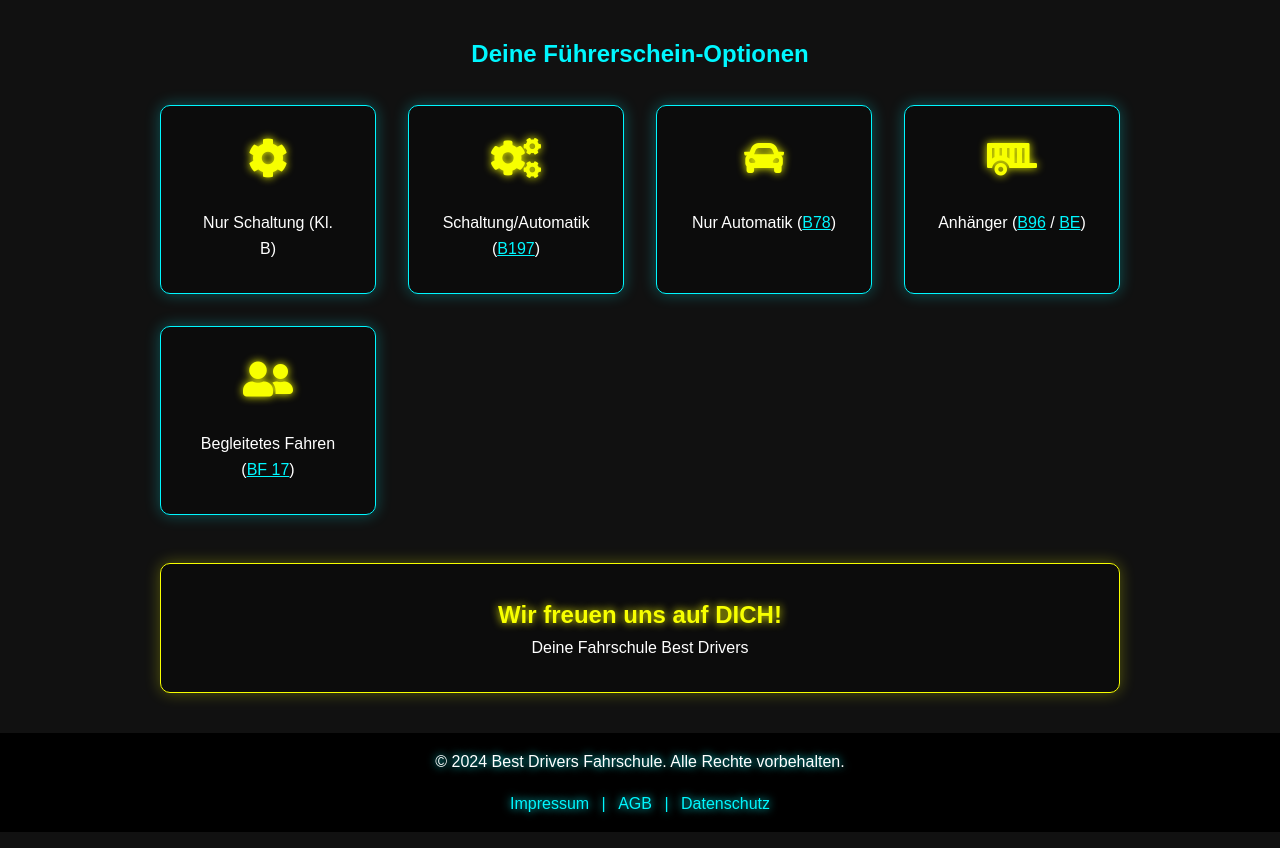
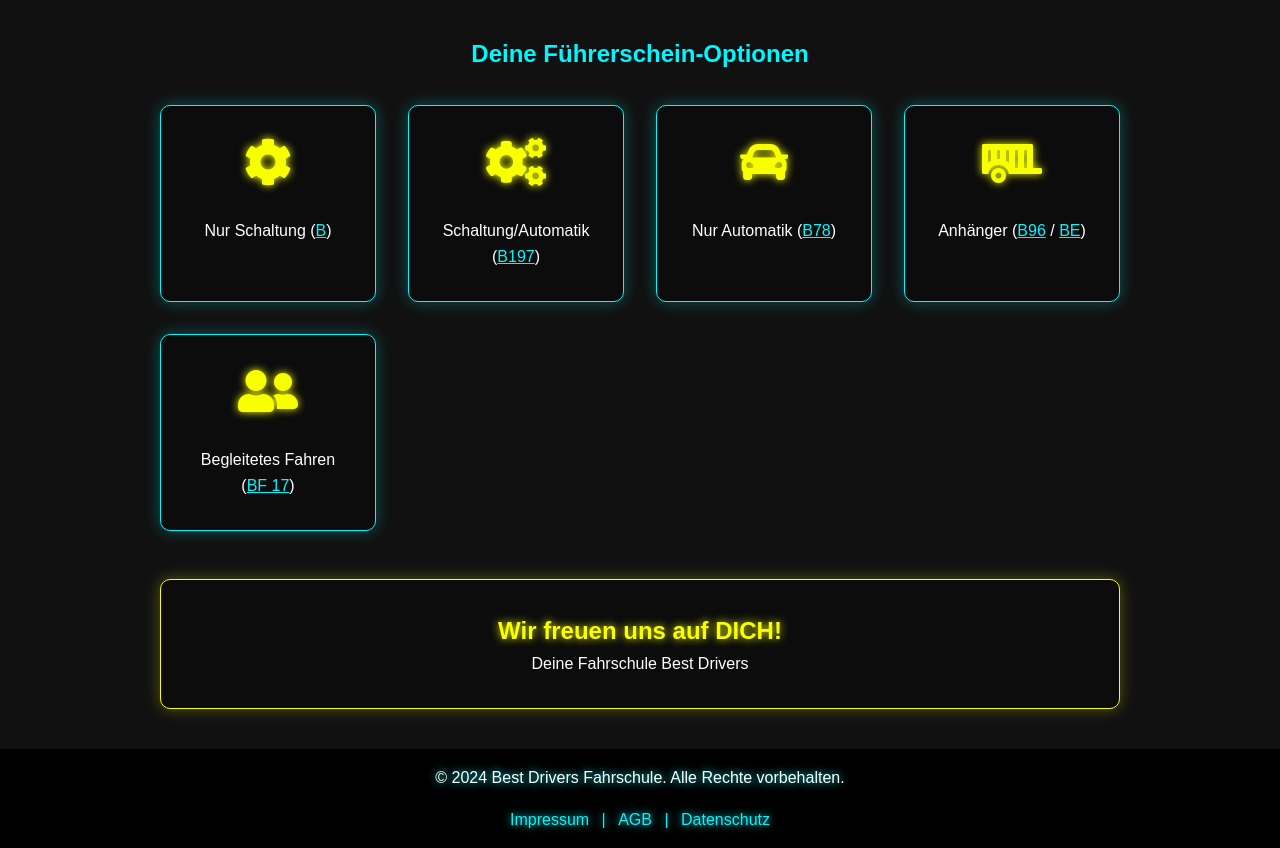
Before and after one commit to ZaraSheikhi/Fahrschule-Best-Drivers, a plain HTML site: page kurse.html in a window 1280 px wide. Shown: the part 1680-2528 px from the top of the page. Drawn offline with Linux system fonts and the light colour scheme.

Commit message:
update
update

```diff
--- a/kurse.html
+++ b/kurse.html
@@ -115,23 +115,23 @@
                 <h2>Deine Führerschein-Optionen</h2>
                 <div class="optionen-grid">
                     <div class="option">
-                        <i class="fas fa-cog"></i>
-                        <p>Nur Schaltung (Kl. B)</p>
+                        <a href="https://www.adac.de/verkehr/rund-um-den-fuehrerschein/klassen/be-fuehrerschein/" target="_blank"><i class="fas fa-cog"></i></a>
+                        <p>Nur Schaltung (<a href="https://www.adac.de/verkehr/rund-um-den-fuehrerschein/klassen/be-fuehrerschein/" target="_blank">B</a>)</p>
                     </div>
                     <div class="option">
-                        <i class="fas fa-cogs"></i>
+                        <a href="https://www.adac.de/verkehr/rund-um-den-fuehrerschein/erwerb/b197-fuehrerschein/" target="_blank"><i class="fas fa-cogs"></i></a>
                         <p>Schaltung/Automatik (<a href="https://www.adac.de/verkehr/rund-um-den-fuehrerschein/erwerb/b197-fuehrerschein/" target="_blank">B197</a>)</p>
                     </div>
                     <div class="option">
-                        <i class="fas fa-car"></i>
+                        <a href="https://www.adac.de/verkehr/rund-um-den-fuehrerschein/klassen/automatik-fuehrerschein/" target="_blank"><i class="fas fa-car"></i></a>
                         <p>Nur Automatik (<a href="https://www.adac.de/verkehr/rund-um-den-fuehrerschein/klassen/automatik-fuehrerschein/" target="_blank">B78</a>)</p>
                     </div>
                     <div class="option">
-                        <i class="fas fa-trailer"></i>
+                        <a href="https://www.adac.de/verkehr/rund-um-den-fuehrerschein/erwerb/anhaengerfuehrerschein-b96/" target="_blank"><i class="fas fa-trailer"></i></a>
                         <p>Anhänger (<a href="https://www.adac.de/verkehr/rund-um-den-fuehrerschein/erwerb/anhaengerfuehrerschein-b96/" target="_blank">B96</a> / <a href="https://www.adac.de/verkehr/rund-um-den-fuehrerschein/klassen/be-fuehrerschein/" target="_blank">BE</a>)</p>
                     </div>
                     <div class="option">
-                        <i class="fas fa-user-friends"></i>
+                        <a href="https://www.adac.de/verkehr/rund-um-den-fuehrerschein/erwerb/begleitetes-fahren/" target="_blank"><i class="fas fa-user-friends"></i></a>
                         <p>Begleitetes Fahren (<a href="https://www.adac.de/verkehr/rund-um-den-fuehrerschein/erwerb/begleitetes-fahren/" target="_blank">BF 17</a>)</p>
                     </div>
                 </div>
--- a/styles.css
+++ b/styles.css
@@ -721,10 +721,20 @@ footer {
 }
 
 .option i {
-    font-size: 2.5rem;
+    font-size: 3rem;
     color: #f7ff00;
+    margin-bottom: 1rem;
     text-shadow: 0 0 8px #f7ff00;
-    margin-bottom: 1rem;
+    transition: all 0.3s ease;
+}
+
+.option a {
+    text-decoration: none;
+}
+
+.option a:hover i {
+    color: #00f7ff;
+    text-shadow: 0 0 8px #00f7ff;
 }
 
 .outro-box {
```
Also changed, not shown: preise.html (+1 -1 lines).
